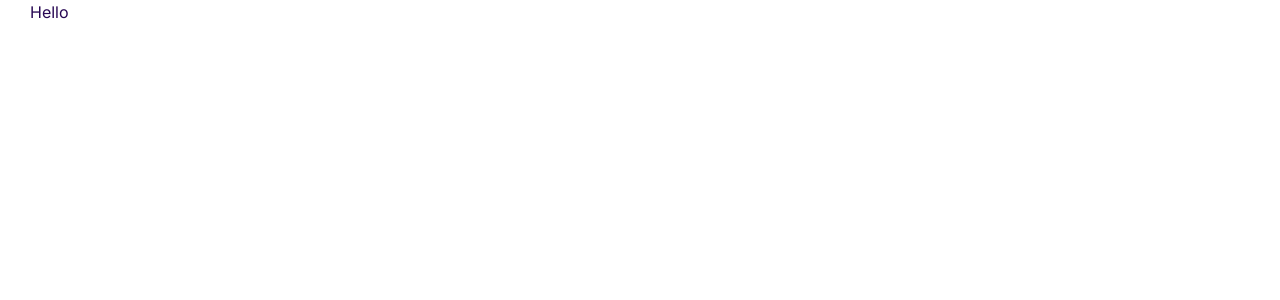
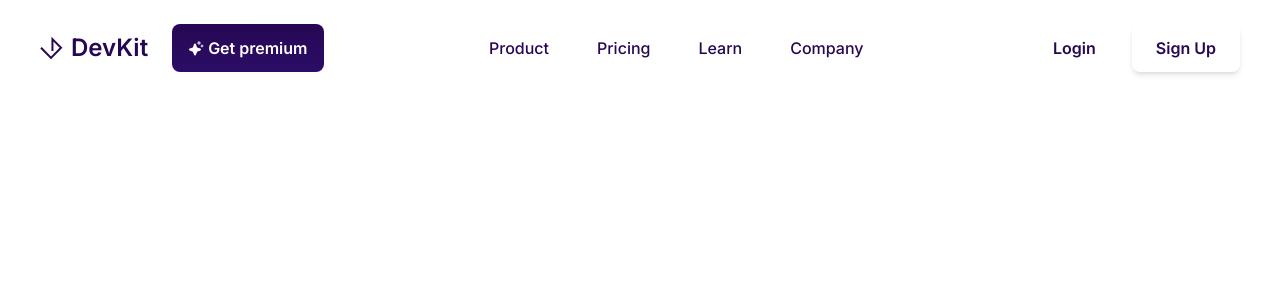
Before and after one commit to AJ1732/devkit, a React (Vite) app: page / in a window 1280 px wide. Shown: the top 300 px of the page. Built offline with nearby package versions, Linux system fonts and the light colour scheme.

Commit message:
chore: build navbar and button component

```diff
--- a/package.json
+++ b/package.json
@@ -28,6 +28,7 @@
     "prettier-plugin-tailwindcss": "^0.6.5",
     "tailwindcss": "^3.4.7",
     "typescript": "^5.2.2",
-    "vite": "^5.3.4"
+    "vite": "^5.3.4",
+    "vite-jsconfig-paths": "^2.0.1"
   }
 }
--- a/src/App.tsx
+++ b/src/App.tsx
@@ -1,10 +1,11 @@
+import { Navbar } from "./components";
+
 function App() {
-
   return (
     <div className="content-grid">
-      <h1>Hello</h1>
+      <Navbar />
     </div>
-  )
+  );
 }
 
-export default App
+export default App;
--- a/src/components/Button/index.tsx
+++ b/src/components/Button/index.tsx
@@ -1,4 +1,13 @@
-const Button = () => {
-  return <button>Button</button>;
+interface Props {
+  className?: string;
+  children: React.ReactNode;
+}
+
+const Button: React.FC<Props> = ({ className, children }) => {
+  return (
+    <button className={`rounded-lg px-6 py-3 font-semibold ${className}`}>
+      {children}
+    </button>
+  );
 };
 export default Button;
--- a/src/components/Navbar/index.tsx
+++ b/src/components/Navbar/index.tsx
@@ -1,7 +1,36 @@
+import Button from "../Button";
+import sparkle from "../../assets/icons/sparkle.svg";
+import logo from "../../assets/logos/logo.svg";
+
 const Navbar = () => {
+  const navlinks: string[] = ["Product", "Pricing", "Learn", "Company"];
+
   return (
-    <header>
-      <nav>Navbar</nav>
+    <header className="full-width px-6 md:px-10">
+      <nav className="flex size-full items-center justify-between pb-4 pt-6">
+        <div className="flex items-center justify-center gap-6 font-semibold">
+          <div className="flex items-center justify-center gap-2">
+            <img src={logo} alt="" />
+            <h1 className="text-2xl">DevKit</h1>
+          </div>
+
+          <button className="from-primary-500 flex items-center justify-center gap-1 rounded-lg bg-gradient-to-b to-[#2b0D67] px-4 py-3">
+            <img src={sparkle} alt="sparkle" />
+            <span className="text-white">Get premium</span>
+          </button>
+        </div>
+
+        <ul className="text-primary-500 flex items-center justify-center gap-4 *:px-4 *:font-medium max-lg:hidden">
+          {navlinks.map((navlink) => (
+            <li>{navlink}</li>
+          ))}
+        </ul>
+
+        <div className="flex items-center justify-center gap-3 max-lg:hidden">
+          <Button>Login</Button>
+          <Button className="shadow-md">Sign Up</Button>
+        </div>
+      </nav>
     </header>
   );
 };
```
Also changed, not shown: tsconfig.json (+1 -10 lines), 1 other file (tests, documents, lock files or other folders).
